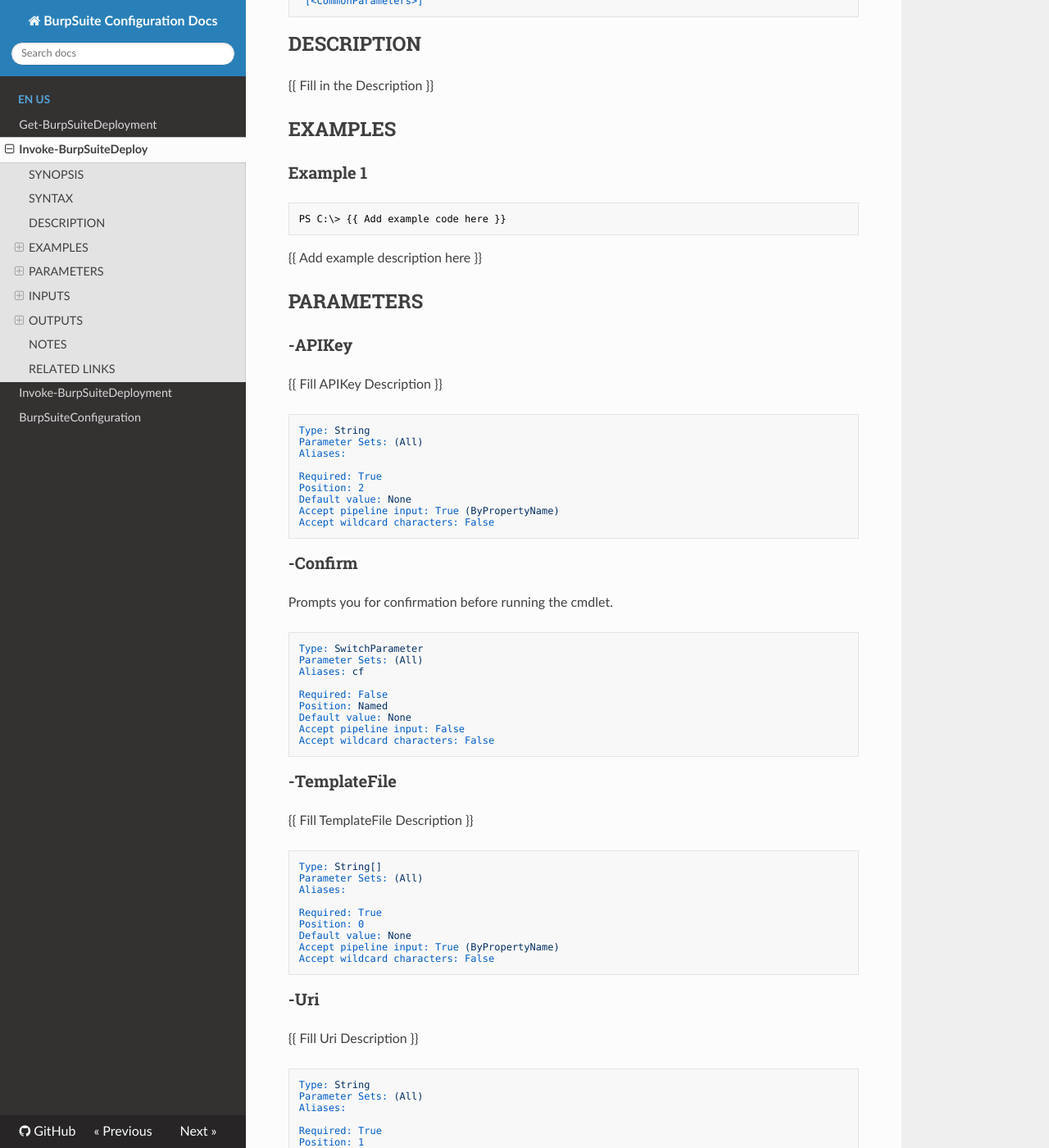
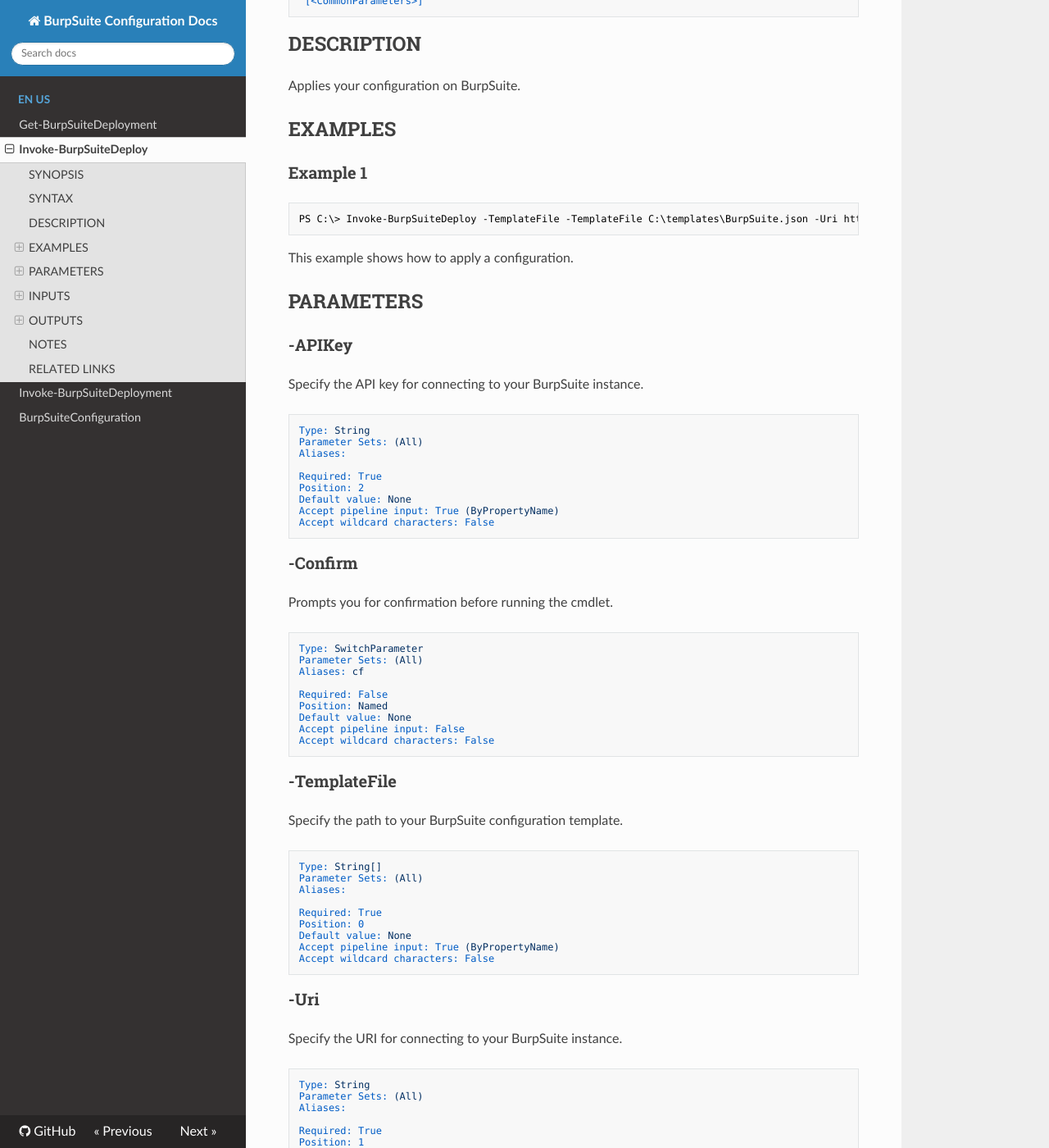
Before and after one commit to juniinacio/BurpSuiteDeploy, an MkDocs documentation site: the page built from docs/en-US/Invoke-BurpSuiteDeploy.md, in a window 1280 px wide and 1400 px high, scrolled down 353 px. Shown: the whole window at 82% size. Built offline with MkDocs 1.6.1, drawn with Linux system fonts in a browser that asks for light colours; nearby versions of some CDN libraries; some of the changed text lies outside the part shown.

Commit message:
Update docs

````diff
--- a/docs/en-US/Invoke-BurpSuiteDeploy.md
+++ b/docs/en-US/Invoke-BurpSuiteDeploy.md
@@ -8,7 +8,7 @@ schema: 2.0.0
 # Invoke-BurpSuiteDeploy
 
 ## SYNOPSIS
-{{ Fill in the Synopsis }}
+Applies your configuration on BurpSuite.
 
 ## SYNTAX
 
@@ -18,21 +18,21 @@ Invoke-BurpSuiteDeploy [-TemplateFile] <String[]> [-Uri] <String> [-APIKey] <Str
 ```
 
 ## DESCRIPTION
-{{ Fill in the Description }}
+Applies your configuration on BurpSuite.
 
 ## EXAMPLES
 
 ### Example 1
 ```powershell
-PS C:\> {{ Add example code here }}
+PS C:\> Invoke-BurpSuiteDeploy -TemplateFile -TemplateFile C:\templates\BurpSuite.json -Uri https://burpsuite.example.com  -APIkey 'MyKey'
 ```
 
-{{ Add example description here }}
+This example shows how to apply a configuration.
 
 ## PARAMETERS
 
 ### -APIKey
-{{ Fill APIKey Description }}
+Specify the API key for connecting to your BurpSuite instance.
 
 ```yaml
 Type: String
@@ -62,7 +62,7 @@ Accept wildcard characters: False
 ```
 
 ### -TemplateFile
-{{ Fill TemplateFile Description }}
+Specify the path to your BurpSuite configuration template.
 
 ```yaml
 Type: String[]
@@ -77,7 +77,7 @@ Accept wildcard characters: False
 ```
 
 ### -Uri
-{{ Fill Uri Description }}
+Specify the URI for connecting to your BurpSuite instance.
 
 ```yaml
 Type: String
````
Also changed, not shown: docs/en-US/Get-BurpSuiteDeployment.md (+5 -5 lines), docs/en-US/Invoke-BurpSuiteDeployment.md (+5 -5 lines).
